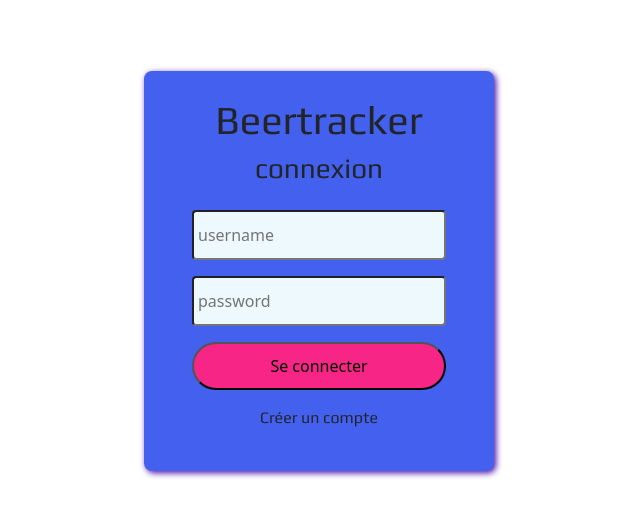
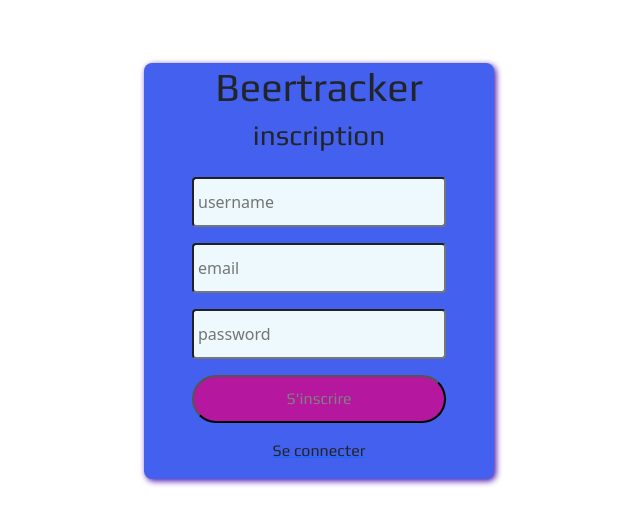
Before and after one commit to Geoffrey-Dulac/beertracker_frontend, a React (Create React App) app: page /signup in a window 1280 px wide. Shown: the part 129-654 px from the top of the page, without its empty margins (321-961 px from the left). Built offline with nearby package versions, Linux system fonts and the light colour scheme.

Commit message:
front-end validations

```diff
--- a/src/App.js
+++ b/src/App.js
@@ -1,13 +1,20 @@
 import './scss/app.scss';
 import React from 'react';
 import Loginpage from './pages/Loginpage';
+import Signuppage from './pages/Signuppage';
+import {	Switch, Route, withRouter } from "react-router-dom";
+
 
 const App = () => {
-  return (
-    <div className='app'>
-      <Loginpage/>
-    </div>
-  );
+	return (
+		<div className='app'>
+			<Switch>
+				<Route exact path="/" component={withRouter(Loginpage)} />
+				<Route exact path="/login" component={withRouter(Loginpage)} />
+				<Route exact path="/signup" component={withRouter(Signuppage)} />
+			</Switch>
+    	</div>
+  	);
 }
 
 export default App;
--- a/src/components/Form.js
+++ b/src/components/Form.js
@@ -1,16 +1,40 @@
 import React from 'react';
 
-const Form = (props) => {
-    return (
-        <div className='formstructure w-100 px-5 py-3'>
-            {props.inputs.map((item) =>
-                item == 'password'
-                    ? <input placeholder={item} name={item} className={props.classes} type={item}/>
-                    : <input placeholder={item} name={item} className={props.classes}/>
-            )}
-            <button className='mainbutton'>{props.buttonText}</button>
-        </div>
-    );
+class Form extends React.Component {
+    constructor(props) {
+        super(props);
+        let objectInputs = {};
+        this.props.inputs.map((item) => {
+            objectInputs[item] = '';
+        })
+        this.state = objectInputs;
+    }
+
+    handleChange = (e) => {
+        this.setState({ [e.target.name]: e.target.value });
+    };
+
+    render() {
+        let emptyInputsCounter = 0;
+        this.props.inputs.map((item) => {
+            if (this.state[item] === '') {
+                emptyInputsCounter += 1;
+            }
+        })
+
+        return (
+            <div className='formstructure w-100 px-5 py-3'>
+                {this.props.inputs.map((item) =>
+                    item === 'password'
+                        ? <input value={this.state[item]} onChange={this.handleChange} placeholder={item} name={item} className={this.props.classes} key={item} type={item}/>
+                        : <input value={this.state[item]} onChange={this.handleChange} placeholder={item} name={item} className={this.props.classes} key={item} />
+                )}
+                <button className={emptyInputsCounter === 0 ? 'mainbutton' : 'mainbutton-disabled'}>
+                    {this.props.buttonText}
+                </button>
+            </div>
+        );
+    }
 }
 
 export default Form;
--- a/src/index.js
+++ b/src/index.js
@@ -3,10 +3,13 @@ import ReactDOM from 'react-dom';
 import App from './App';
 import reportWebVitals from './reportWebVitals';
 import 'bootstrap/dist/css/bootstrap.css';
+import { BrowserRouter as Router } from "react-router-dom";
 
 ReactDOM.render(
   <React.StrictMode>
-    <App />
+    <Router>
+      <App />
+    </Router>
   </React.StrictMode>,
   document.getElementById('root')
 );
--- a/src/pages/Loginpage.js
+++ b/src/pages/Loginpage.js
@@ -1,16 +1,17 @@
 import React from 'react';
 import Form from '../components/Form.js';
+import { Link } from "react-router-dom";
 
 const Loginpage = () => {
     return (
         <div className='loginpage'>
             <div className='formcard'>
-                <div class='text-center'>
+                <div className='text-center'>
                     <h1>Beertracker</h1>
                     <h3>connexion</h3>
                 </div>
                 <Form classes='mb-3 bgprimary50' url='' buttonText='Se connecter' inputs={['username', 'password']} />
-                <p>Créer un compte</p>
+                <Link to="/signup"><p className='text-dark'>Créer un compte</p></Link>
             </div>
         </div>
     );
--- /dev/null
+++ b/src/pages/Signuppage.js
@@ -0,0 +1,20 @@
+import React from 'react';
+import Form from '../components/Form.js';
+import { Link } from "react-router-dom";
+
+const Signuppage = () => {
+    return (
+        <div className='signuppage'>
+            <div className='formcard'>
+                <div className='text-center'>
+                    <h1>Beertracker</h1>
+                    <h3>inscription</h3>
+                </div>
+                <Form classes='mb-3 bgprimary50' url='' buttonText="S'inscrire" inputs={['username', 'email', 'password']} />
+                <Link to="/login"><p className='text-dark'>Se connecter</p></Link>
+            </div>
+        </div>
+    );
+}
+
+export default Signuppage;
--- a/src/scss/app.scss
+++ b/src/scss/app.scss
@@ -8,7 +8,7 @@
     min-height: 100vh;
 }
 
-body, h1, h3, p, button, input {
+body, h1, h3, p, input {
     margin: 0px;
     font-family: 'Play', sans-serif;
 }
--- a/src/scss/components/button.scss
+++ b/src/scss/components/button.scss
@@ -6,9 +6,21 @@
     background-color: $csecondary100;
     padding: 10px 0px;
     transition: .3s ease-out;
+    font-family: 'Play', sans-serif;
     &:hover {
         background-color: $cprimary600;
         color: white;
         transition: .3s ease-out;
     }
 }
+
+.mainbutton-disabled {
+    width: auto;
+    border-radius: 32px;
+    background-color: $csecondary200;
+    padding: 10px 0px;
+    font-family: 'Play', sans-serif;
+    cursor: default;
+    pointer-events: none;
+    color: grey;
+}
--- a/src/scss/pages/loginpage.scss
+++ b/src/scss/pages/loginpage.scss
@@ -1,6 +1,6 @@
 @import '../colors.scss';
 
-.loginpage {
+.loginpage, .signuppage {
     height: 100vh;
     width: 100%;
     display: flex;
@@ -11,7 +11,6 @@
 .formcard {
     background-color: $cprimary300;
     width: 350px;
-    height: 400px;
     margin: auto;
     border-radius: 8px;
     box-shadow: 2px 2px 6px $cprimary600;
```
